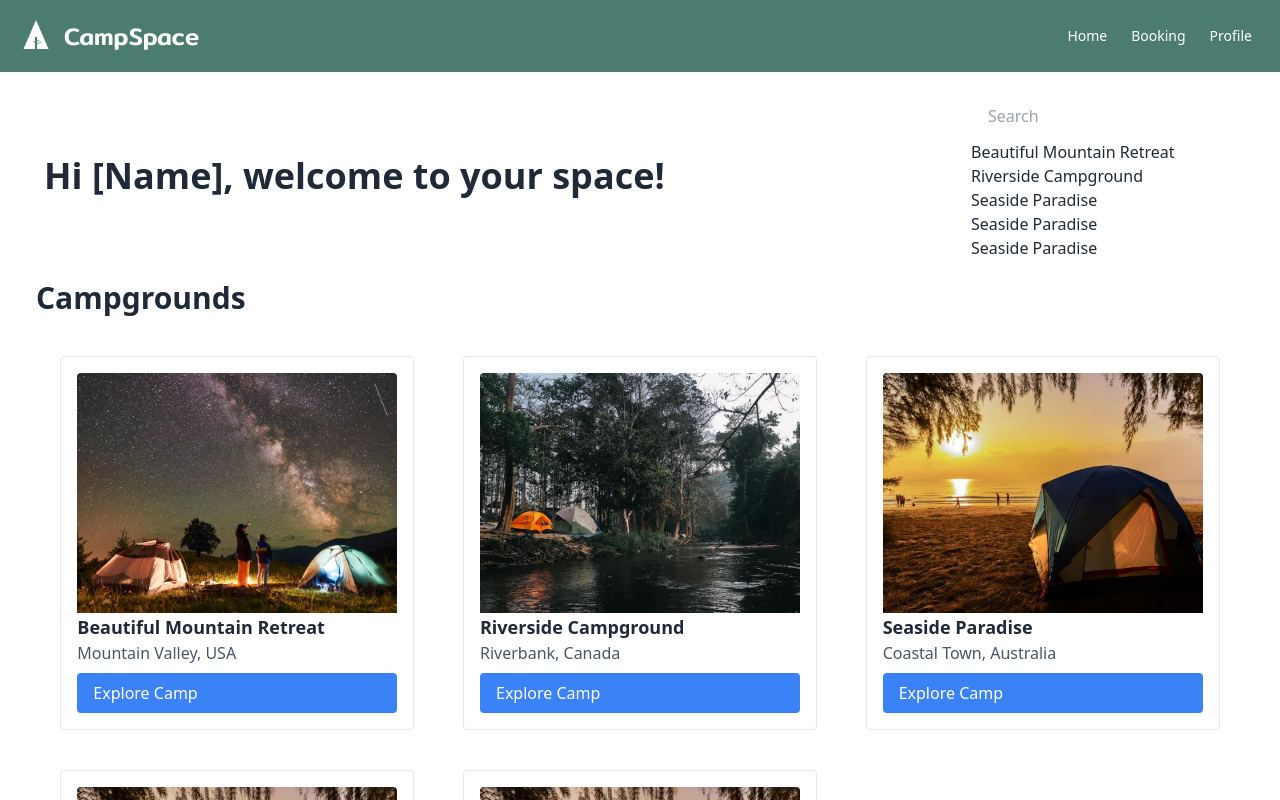
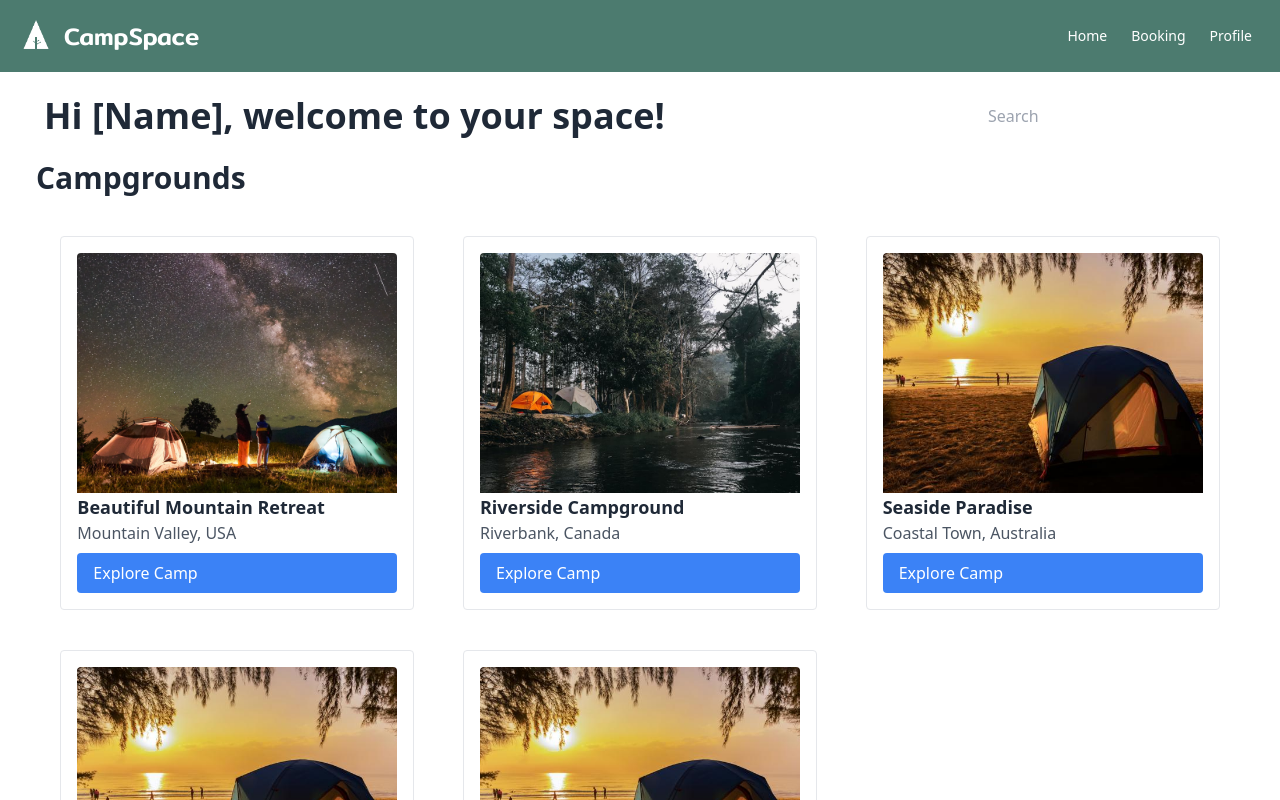
Before and after one commit to Paepilai/PROJECT2-SEC-1-GETA, a Vue app: page / in a window 1280 px wide. Shown: the top 800 px of the page. Built offline with nearby package versions, Linux system fonts and the light colour scheme.

Commit message:
Update Home.vue / search done

```diff
--- a/src/views/Home.vue
+++ b/src/views/Home.vue
@@ -38,7 +38,7 @@ onMounted(async () => {
     <label class="mr-8 input input-bordered- flex items-center gap-2">
       <input type="text" v-model="searchQuery" class="grow" placeholder="Search" />
     </label>
-    <ul>
+    <ul v-if="searchQuery !== ''">
       <li v-for="item in filteredItems" :key="item.id">
         {{ item.name }}
       </li>
@@ -48,7 +48,7 @@ onMounted(async () => {
     <h1 class="ml-9 text-3xl font-bold">Campgrounds</h1>
   </div>
   <div>
-    <ListCard :items="campgrounds">
+    <ListCard :items="filteredItems">
       <template #default="slotProps">
         <CampCard
           :name="slotProps.item.name"
```
